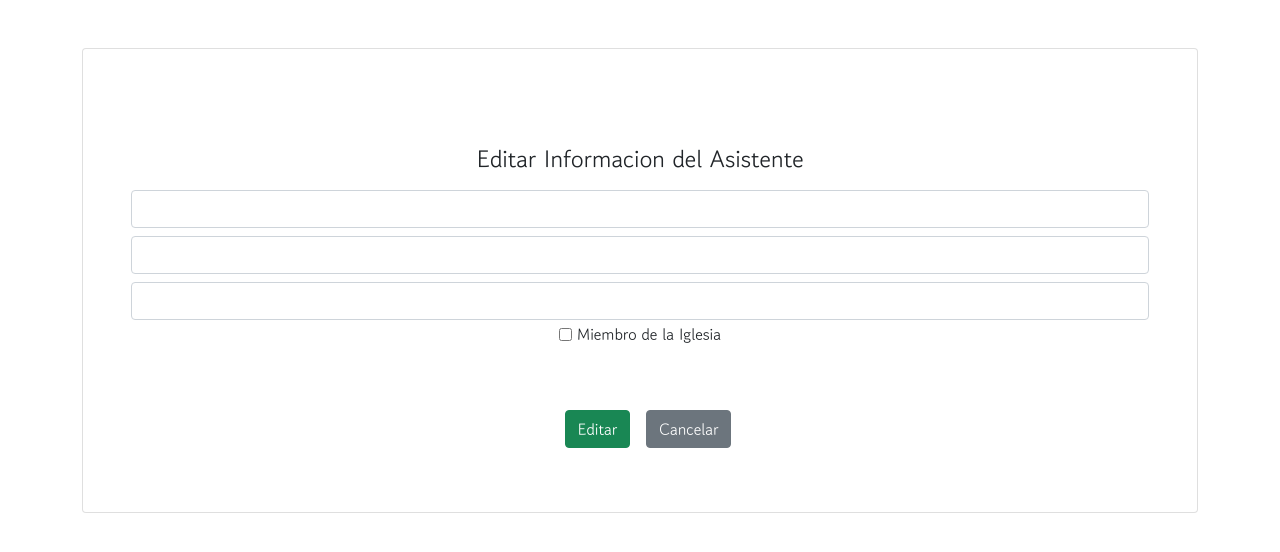
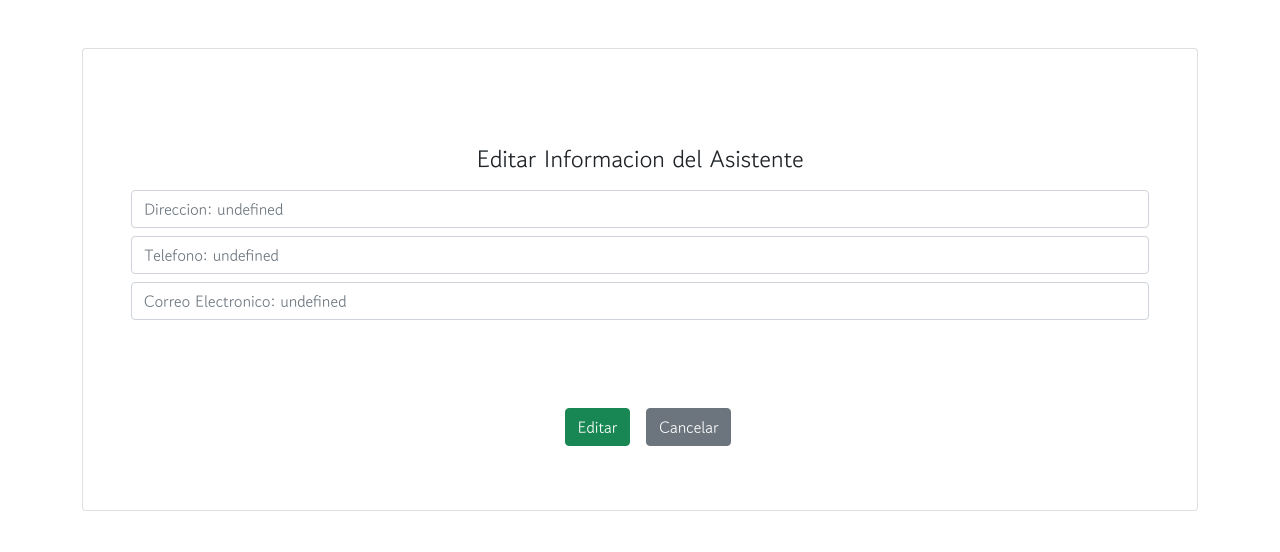
Before and after one commit to victorsada/gestor-puestos-ui, a React (Create React App) app: page /editassistant in a window 1280 px wide. Shown: the top 552 px of the page. Built offline with nearby package versions, Linux system fonts and the light colour scheme.

Commit message:
Editar Asistente

```diff
--- a/src/components/assistants/editAssistant.js
+++ b/src/components/assistants/editAssistant.js
@@ -5,64 +5,96 @@ import assistantContext from "../../context/assistant/assistantContext";
 const EditAssistant = () => {
   const asistenteContext = useContext(assistantContext);
   const { asistente } = asistenteContext;
-  const { adress, email, telf } = asistente;
+  const { adress, email, telf, member } = asistente;
   const [redirect, setRedirect] = useState(false);
-  const [editAssistant, setEditAssistant] = useState({
-    direccion: "",
-    telefono: "",
-    correo: "",
-  });
-  const { direccion, telefono, correo } = editAssistant;
-
+  const [direccion, setDireccion] = useState("");
+  const [telefono, setTelefono] = useState("");
+  const [correo, setCorreo] = useState("");
+  const [miembro, setMiembro] = useState();
   const cancel = () => {
     setRedirect(true);
   };
 
-  const handleChange = (e) => {
-    setEditAssistant({
-      ...editAssistant,
-      [e.target.name]: e.target.value,
-    });
+  let edited = {
+    adress: direccion,
+    telf: telefono,
+    email: correo,
   };
 
+  const handleSubmit = async (e) => {
+    e.preventDefault();
+    let datas = {};
+    if (edited.adress) {
+      datas.adress = edited.adress;
+    }
+    if (edited.telf) {
+      datas.telf = edited.telf;
+    }
+    if (edited.email) {
+      datas.email = edited.email;
+    }
+    const data = await fetch(
+      `http://localhost:4000/api/assistant/${asistente._id}`,
+      {
+        method: "PATCH",
+        headers: {
+          Authorization: localStorage.getItem("token"),
+          "Content-Type": "application/json",
+        },
+        body: JSON.stringify(datas),
+      }
+    );
+    const response = await data.json();
+    setRedirect(true);
+  };
+  const memberChange = (e) => {
+    setMiembro(!member);
+  };
+  console.log(miembro);
   return (
     <Fragment>
       <div className="container">
         <div className="mt-5 card p-5">
           <h4 className="mt-5">Editar Informacion del Asistente</h4>
-          <form>
+          <form onSubmit={handleSubmit}>
             <input
               type="text"
               className="form-control w-100 mt-2"
               name={direccion}
-              placeholder={adress}
-              onChange={(e) => e.target.value}
+              placeholder={`Direccion: ${adress}`}
+              onChange={(e) => setDireccion(e.target.value)}
             />
             <input
               type="text"
               className="form-control w-100 mt-2"
               name={telefono}
-              placeholder={telf}
-              onChange={handleChange}
+              onChange={(e) => setTelefono(e.target.value)}
+              placeholder={`Telefono: ${telf}`}
             />
             <input
               type="email"
               className="form-control w-100 mt-2"
               name={correo}
-              placeholder={email}
-              onChange={handleChange}
+              onChange={(e) => setCorreo(e.target.value)}
+              placeholder={`Correo Electronico: ${email}`}
             />
-            <input
+            {/* <input
               type="checkbox"
               className=" mt-2 mt-2"
-              name="miembro"
-
-              //onChange={memberChange}
+              name={miembro}
+              checked={member}
+              onChange={memberChange}
             />{" "}
-            Miembro de la Iglesia
+            Miembro de la Iglesia */}
             <br /> <br /> <br />
-            <button className="btn btn-success btn-block m-3">Editar</button>
-            <button onClick={cancel} className="btn btn-secondary btn-block">
+            <button type="submit" className="btn btn-success btn-block m-3">
+              Editar
+            </button>
+            <button
+              type="button"
+              onClick={cancel}
+              className="btn btn-secondary btn-block"
+            >
               Cancelar
             </button>
             {redirect ? <Redirect to="/assistants" /> : null}
```
